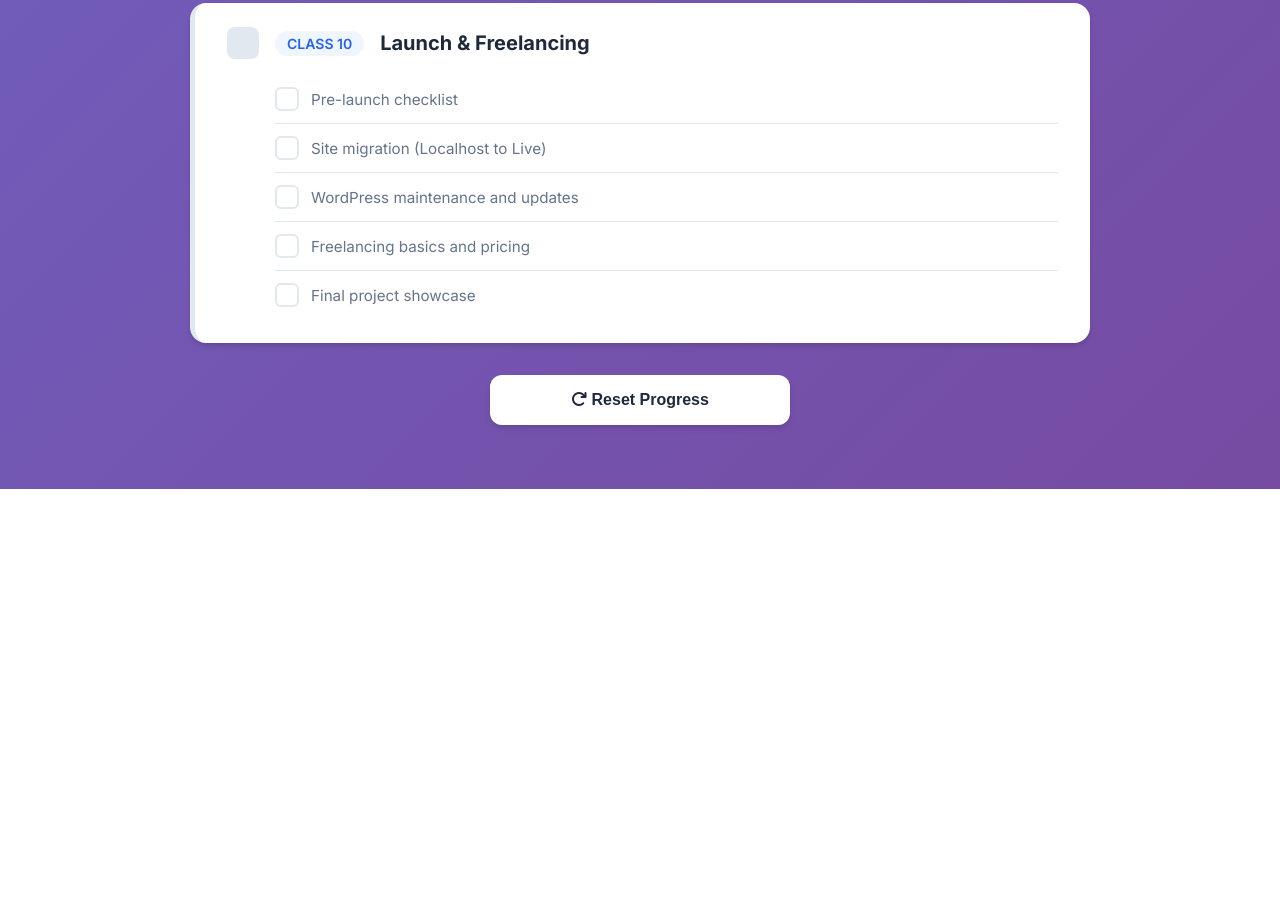
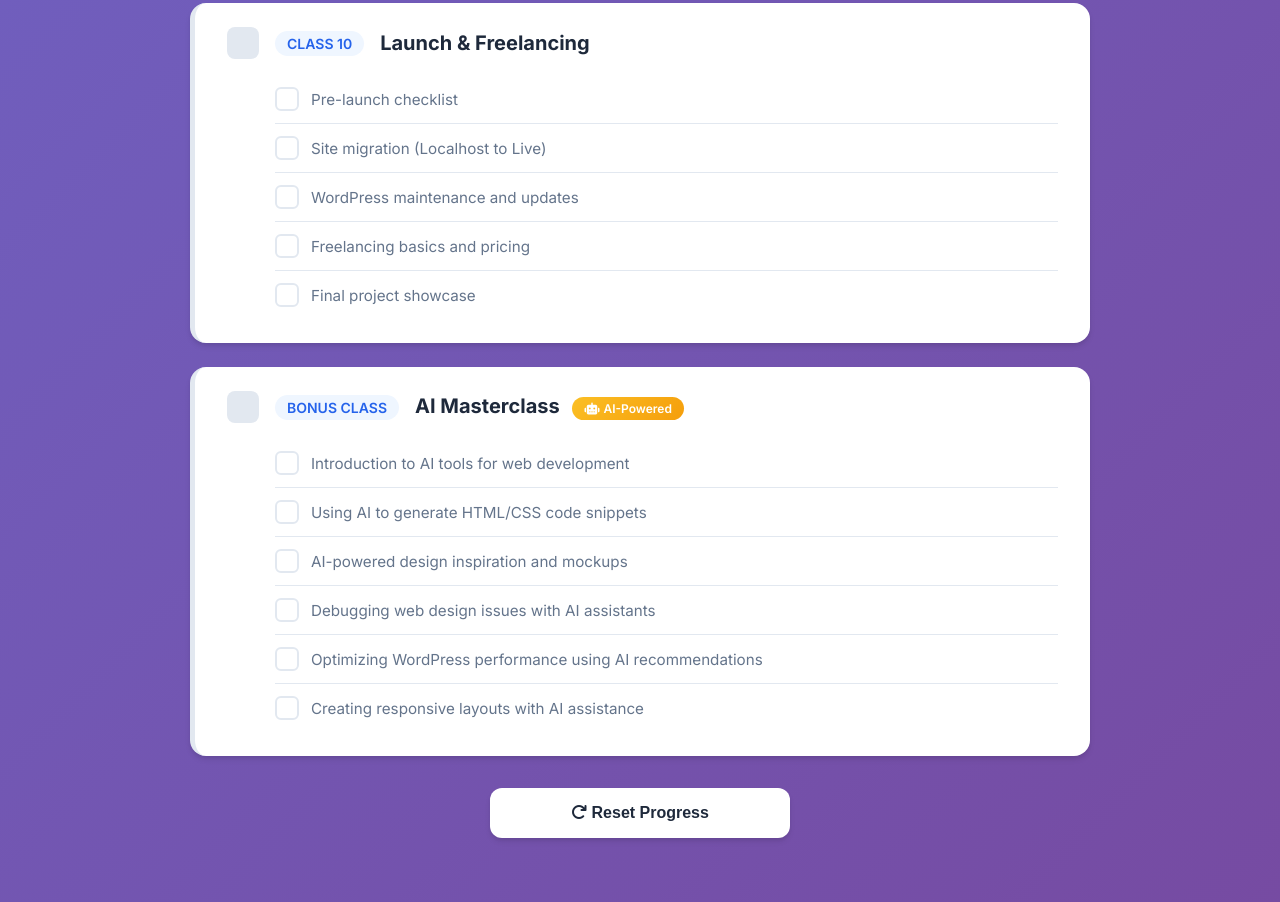
Before and after one commit to zhsaikot/learnwordpress, a plain HTML site: page index.html in a window 1280 px wide. Shown: the part 3677-4579 px from the top of the page. Before the commit the page ends 4166 px from the top, so only its background shows below. Drawn offline with Linux system fonts and the light colour scheme.

Commit message:
Title: Add Bonus Class checklist section for AI Masterclass
Key features implemented:
- Added new Bonus Class section after Class 10 with AI Masterclass topics
- Created 6 AI-related learning topics covering AI tools for web development
- Updated JavaScript functions to handle bonus class progress tracking
- Added visual styling for the bonus class including badge indicator
- Modified progress calculation to include bonus class topics

The bonus class seamlessly integrates with the existing course structure while focusing on AI applications for web design and development challenges. All progress tracking functionality works consistently across the original 10 classes and the new bonus class.

```diff
--- a/index.html
+++ b/index.html
@@ -919,6 +919,62 @@
                     </li>
                 </ul>
             </div>
+
+            <!-- Bonus Class -->
+            <div class="class-card" data-class="bonus">
+                <div class="class-header">
+                    <div class="checkbox-wrapper">
+                        <input type="checkbox" id="classBonus" onchange="toggleClass('Bonus')">
+                        <div class="checkmark"><i class="fas fa-check"></i></div>
+                    </div>
+                    <span class="class-number">BONUS CLASS</span>
+                    <h2 class="class-title">AI Masterclass <span class="badge"><i class="fas fa-robot"></i> AI-Powered</span></h2>
+                </div>
+                <ul class="topics-list">
+                    <li class="topic-item">
+                        <div class="topic-checkbox">
+                            <input type="checkbox" id="classBonus-topic1" onchange="updateClassProgress('Bonus')">
+                            <div class="topic-checkmark"><i class="fas fa-check"></i></div>
+                        </div>
+                        <span class="topic-text">Introduction to AI tools for web development</span>
+                    </li>
+                    <li class="topic-item">
+                        <div class="topic-checkbox">
+                            <input type="checkbox" id="classBonus-topic2" onchange="updateClassProgress('Bonus')">
+                            <div class="topic-checkmark"><i class="fas fa-check"></i></div>
+                        </div>
+                        <span class="topic-text">Using AI to generate HTML/CSS code snippets</span>
+                    </li>
+                    <li class="topic-item">
+                        <div class="topic-checkbox">
+                            <input type="checkbox" id="classBonus-topic3" onchange="updateClassProgress('Bonus')">
+                            <div class="topic-checkmark"><i class="fas fa-check"></i></div>
+                        </div>
+                        <span class="topic-text">AI-powered design inspiration and mockups</span>
+                    </li>
+                    <li class="topic-item">
+                        <div class="topic-checkbox">
+                            <input type="checkbox" id="classBonus-topic4" onchange="updateClassProgress('Bonus')">
+                            <div class="topic-checkmark"><i class="fas fa-check"></i></div>
+                        </div>
+                        <span class="topic-text">Debugging web design issues with AI assistants</span>
+                    </li>
+                    <li class="topic-item">
+                        <div class="topic-checkbox">
+                            <input type="checkbox" id="classBonus-topic5" onchange="updateClassProgress('Bonus')">
+                            <div class="topic-checkmark"><i class="fas fa-check"></i></div>
+                        </div>
+                        <span class="topic-text">Optimizing WordPress performance using AI recommendations</span>
+                    </li>
+                    <li class="topic-item">
+                        <div class="topic-checkbox">
+                            <input type="checkbox" id="classBonus-topic6" onchange="updateClassProgress('Bonus')">
+                            <div class="topic-checkmark"><i class="fas fa-check"></i></div>
+                        </div>
+                        <span class="topic-text">Creating responsive layouts with AI assistance</span>
+                    </li>
+                </ul>
+            </div>
         </div>
 
         <button class="reset-btn" onclick="resetProgress()">
```
Also changed, not shown: favicon.svg (added), 1 other file.
